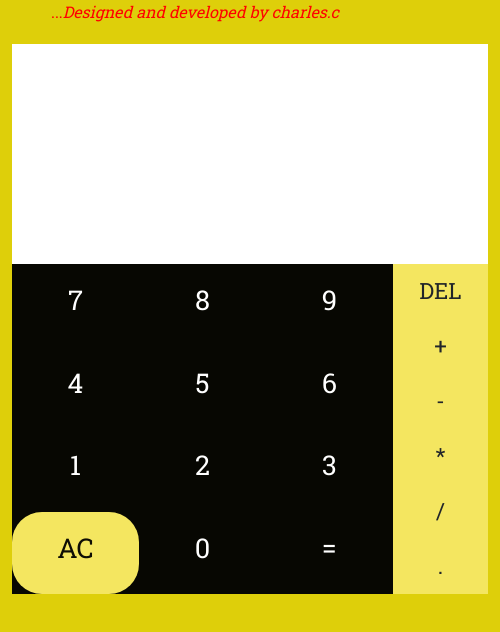
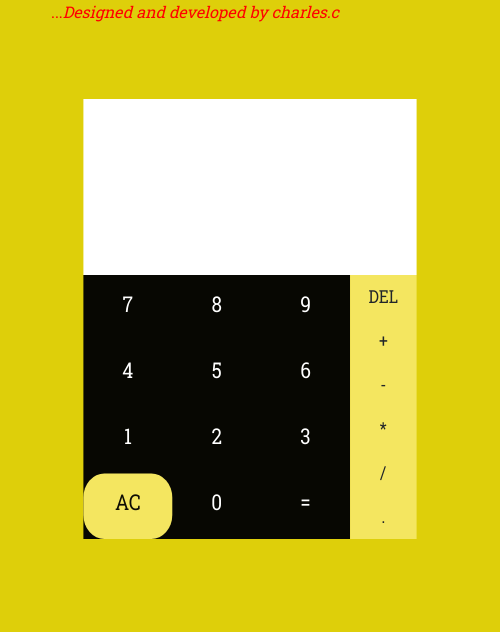
Before and after one commit to charlesozo/calculator-app, a React (Create React App) app: page / in a window 390 px wide. Shown: the top 632 px of the page, 500 px wide, since content can reach past the window. Built offline with nearby package versions, Linux system fonts and the light colour scheme.

Commit message:
added media query

```diff
--- a/src/App.css
+++ b/src/App.css
@@ -105,3 +105,8 @@ max-height: 550px;
 .symbol:hover{
   background-color: rgb(190, 100, 21);
 }
+@media only screen and (max-width: 500px) {
+  .main-calc{
+    transform: scale(0.7,0.8);
+  }
+}
```
